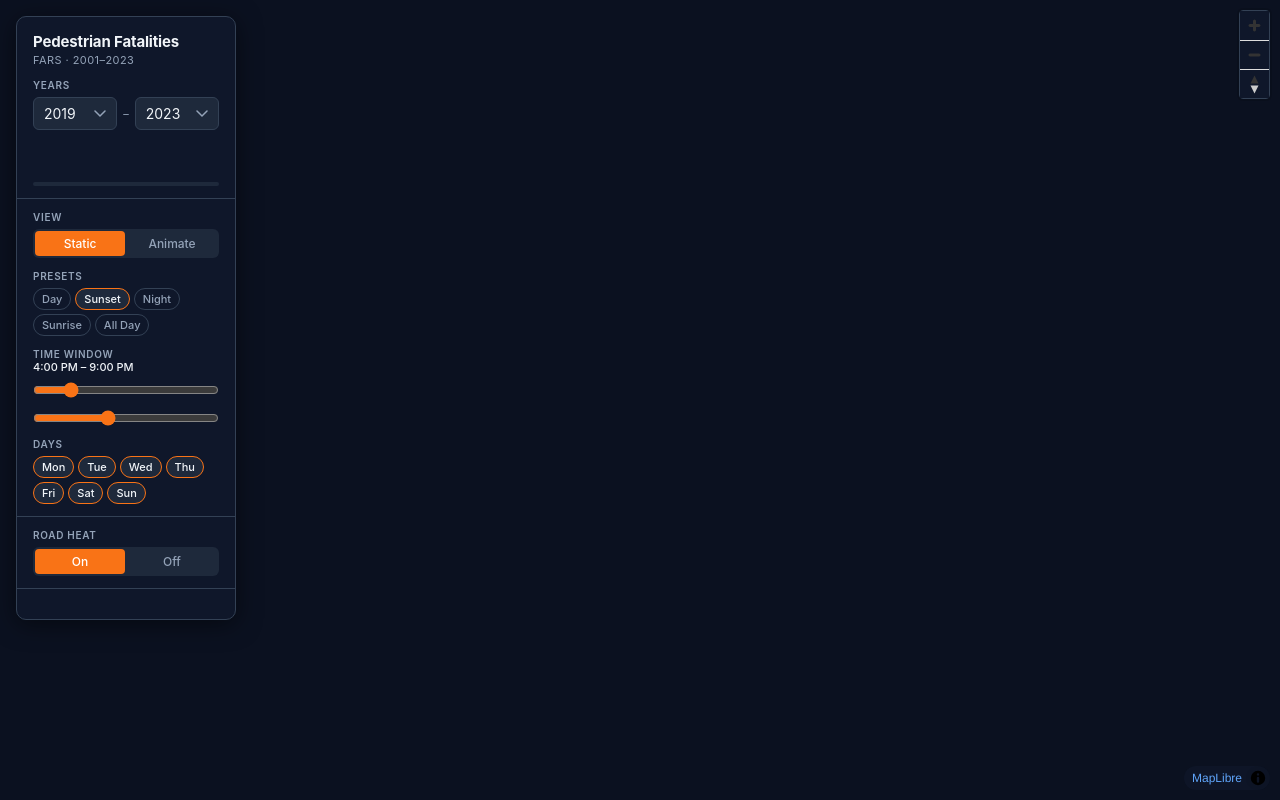
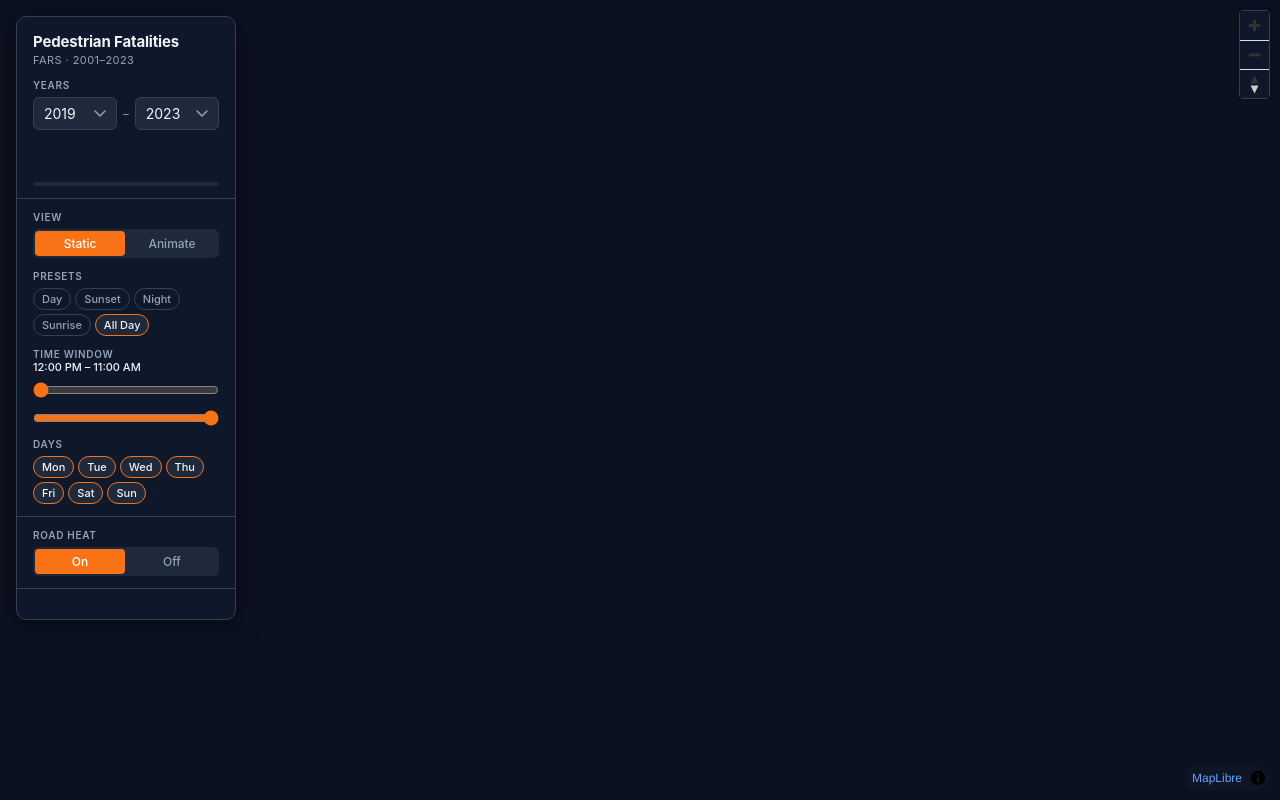
Before and after one commit to eddielathamjones/pedestrian-safety-mapper, a plain HTML site: page src/frontend/index.html in a window 1280 px wide. Drawn offline with nearby package versions, Linux system fonts and the light colour scheme; no server answers.

Commit message:
fix(ui): default to All Day preset on load
Shows all incidents across the full 24-hour range on open, matching the
intent of browsing 5 years of data at a glance.

Co-Authored-By: Claude Sonnet 4.6 <noreply@anthropic.com>

```diff
--- a/src/frontend/index.html
+++ b/src/frontend/index.html
@@ -93,16 +93,16 @@
           <label>Presets</label>
           <div class="filter-chips">
             <button class="chip" data-preset="day">Day</button>
-            <button class="chip active" data-preset="sunset">Sunset</button>
+            <button class="chip" data-preset="sunset">Sunset</button>
             <button class="chip" data-preset="night">Night</button>
             <button class="chip" data-preset="sunrise">Sunrise</button>
-            <button class="chip" data-preset="all">All Day</button>
+            <button class="chip active" data-preset="all">All Day</button>
           </div>
         </div>
         <div class="control-group">
-          <label>Time window<br><span id="filter-range-label" style="font-size:11px;color:var(--text);text-transform:none;letter-spacing:0;font-weight:500;">4:00 PM – 9:00 PM</span></label>
-          <input type="range" id="filter-from" min="12" max="35" step="1" value="16" />
-          <input type="range" id="filter-to" min="12" max="35" step="1" value="21" />
+          <label>Time window<br><span id="filter-range-label" style="font-size:11px;color:var(--text);text-transform:none;letter-spacing:0;font-weight:500;">12:00 PM – 11:00 AM</span></label>
+          <input type="range" id="filter-from" min="12" max="35" step="1" value="12" />
+          <input type="range" id="filter-to" min="12" max="35" step="1" value="35" />
         </div>
         <div class="control-group">
           <label>Days</label>
--- a/src/frontend/js/app.js
+++ b/src/frontend/js/app.js
@@ -46,8 +46,8 @@ let animDows = new Set([0, 1, 2, 3, 4, 5, 6]); // Mon=0…Sun=6
 
 // ── Filter state ───────────────────────────────────────────────
 let viewMode        = 'filter';  // 'animate' | 'filter'
-let filterFrom      = 16; // slider value 12–35 (noon-based) — sunset preset default
-let filterTo        = 21; // 9:00 PM default
+let filterFrom      = 12; // slider value 12–35 (noon-based) — all day default
+let filterTo        = 35; // 11:00 AM next day default
 let filterDows      = new Set([0, 1, 2, 3, 4, 5, 6]); // Mon=0…Sun=6
 let filteredFeatures = []; // current filter result, kept for viewport count updates
 
```
